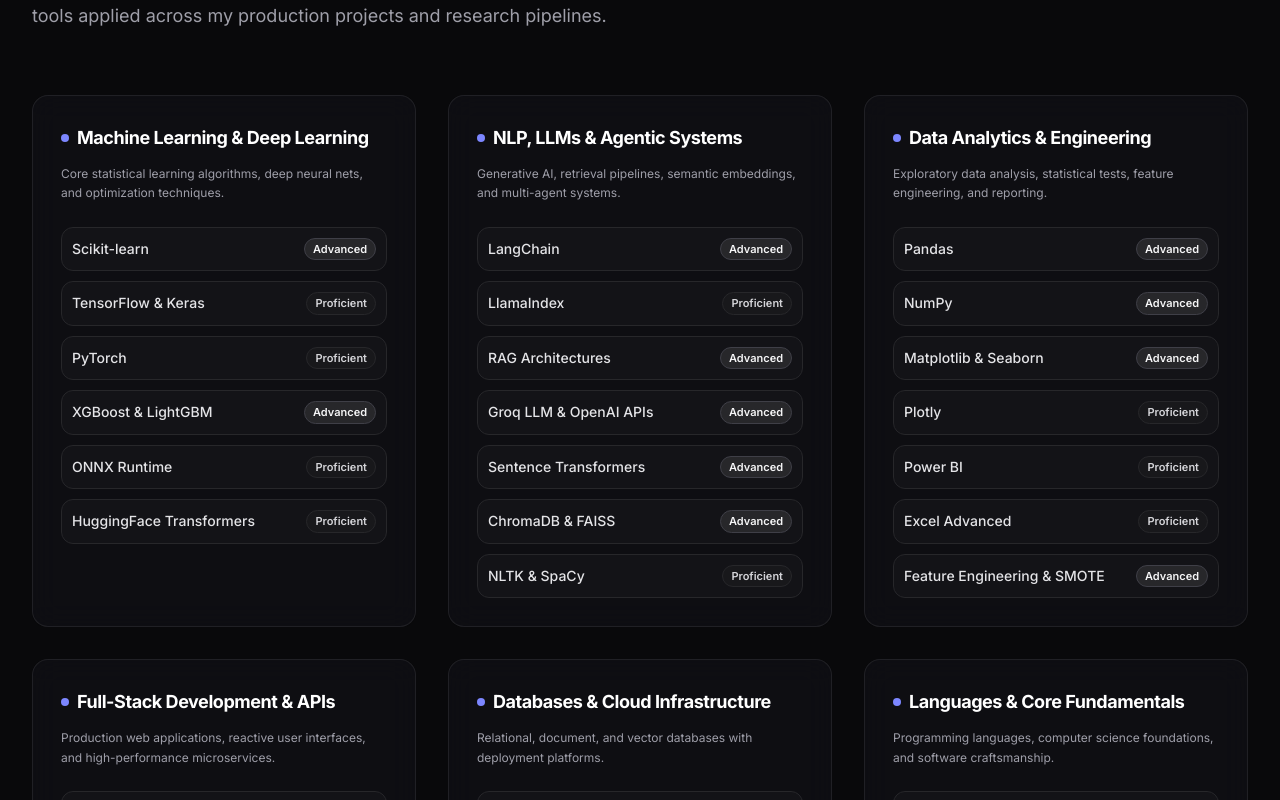
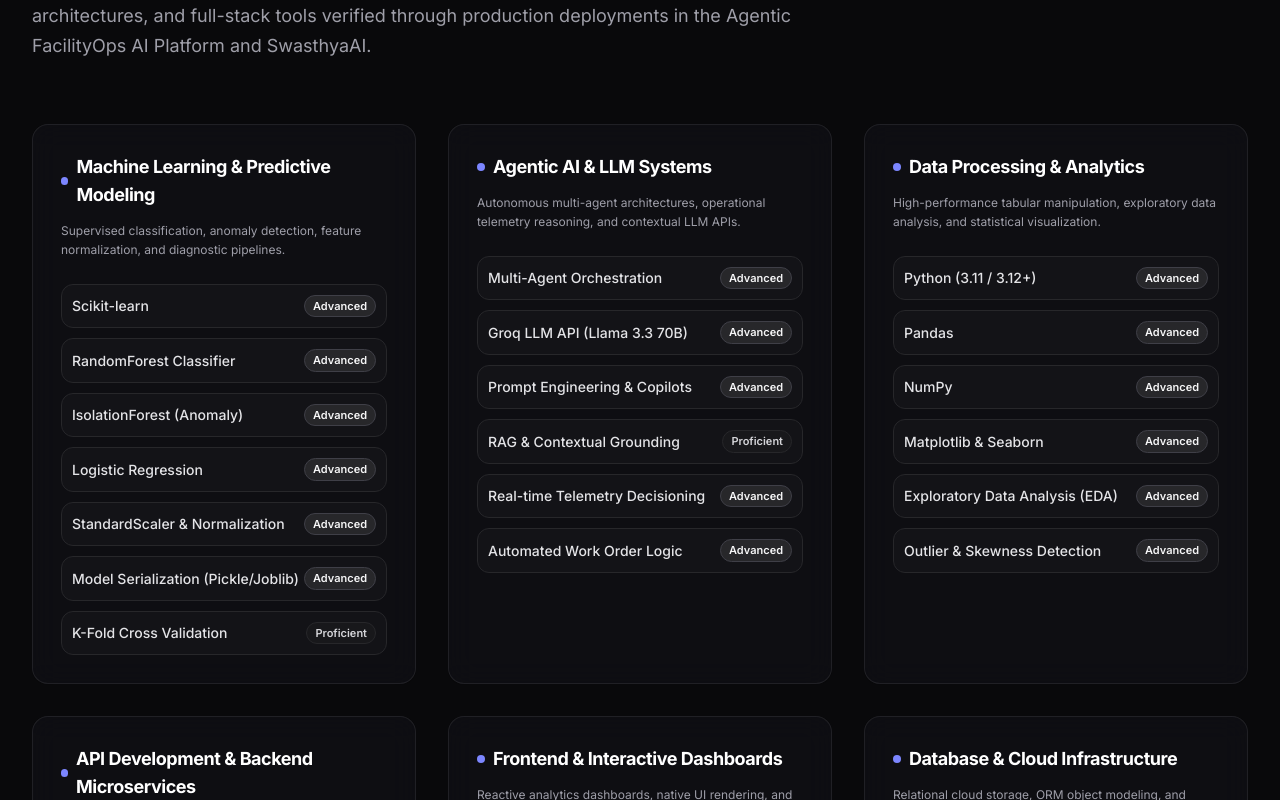
Before and after one commit to krbipin/bipin-portfolio, a Next.js app: page /skills in a window 1280 px wide. Shown: the part 280-1080 px from the top of the page. Built offline with nearby package versions, Linux system fonts and the light colour scheme.

Commit message:
feat: restructure hero section with name-first hierarchy and align technical skills to 2 flagship projects

```diff
--- a/src/app/page.tsx
+++ b/src/app/page.tsx
@@ -50,32 +50,34 @@ export default function HomePage() {
           </div>
         </div>
 
-        {/* Headline */}
-        <h1 className="text-4xl sm:text-6xl lg:text-7xl font-heading font-extrabold tracking-tight text-white max-w-4xl mx-auto leading-[1.1]">
-          Building Intelligent Systems With{" "}
-          <span className="gradient-text-primary">Agentic AI & ML</span>
+        {/* Headline: Name First */}
+        <h1 className="text-4xl sm:text-6xl lg:text-7xl font-heading font-extrabold tracking-tight text-white max-w-4xl mx-auto leading-[1.08]">
+          Bipin Kumar
         </h1>
 
-        {/* Subtitle / Role specialization */}
-        <p className="mt-6 text-base sm:text-xl text-zinc-300 max-w-2xl mx-auto leading-relaxed font-normal">
-          Hi, I&apos;m <strong className="text-white font-semibold">Bipin Kumar</strong>. I engineer
-          autonomous multi-agent platforms, scalable predictive machine learning pipelines, and
-          high-performance data-driven applications.
+        {/* Professional Role & Title */}
+        <p className="mt-3 text-xl sm:text-2xl font-heading font-semibold text-zinc-200 tracking-tight">
+          Data Science & AI/ML Engineer
         </p>
 
-        {/* Core domains badges */}
+        {/* Executive Professional Description */}
+        <p className="mt-5 text-base sm:text-lg text-zinc-400 max-w-2xl mx-auto leading-relaxed font-normal">
+          Engineering autonomous multi-agent intelligence platforms, scalable predictive machine learning pipelines, and production data-driven web applications. Specializing in bridging mathematical modeling with real-time operational cloud deployments.
+        </p>
+
+        {/* Core domains badges aligned to the 2 flagship platforms */}
         <div className="mt-6 flex flex-wrap items-center justify-center gap-2 max-w-xl mx-auto">
           <span className="px-3 py-1 rounded-lg bg-zinc-900 text-zinc-300 border border-zinc-800 text-xs font-medium">
-            Agentic AI & RAG
+            Agentic AI & Telemetry (8 Agents)
           </span>
           <span className="px-3 py-1 rounded-lg bg-zinc-900 text-zinc-300 border border-zinc-800 text-xs font-medium">
-            Data Analytics & Predictive ML
+            Predictive ML & Diagnostic Scoring
           </span>
           <span className="px-3 py-1 rounded-lg bg-zinc-900 text-zinc-300 border border-zinc-800 text-xs font-medium">
-            AI Integration & FastAPI
+            FastAPI & Next.js 16 Microservices
           </span>
           <span className="px-3 py-1 rounded-lg bg-zinc-900 text-zinc-300 border border-zinc-800 text-xs font-medium">
-            Jagannath University, Jaipur
+            Streamlit Healthcare Diagnostics
           </span>
         </div>
 
@@ -202,7 +204,7 @@ export default function HomePage() {
             Specialized Tech Stack
           </h2>
           <p className="text-zinc-400 text-sm sm:text-base mt-2">
-            Tooling tailored for rapid experimentation, robust ML modeling, and production-grade deployment.
+            Tooling verified through production deployments across the Agentic FacilityOps AI Platform and SwasthyaAI.
           </p>
         </div>
 
@@ -213,10 +215,10 @@ export default function HomePage() {
             </div>
             <h3 className="text-lg font-heading font-bold text-white mb-2">Agentic AI & LLMs</h3>
             <p className="text-xs text-zinc-400 mb-4 leading-relaxed">
-              Multi-agent orchestration, RAG architectures, and vector embeddings.
+              Multi-agent orchestration, Groq LLM API, and live sensor telemetry decisioning.
             </p>
             <div className="flex flex-wrap gap-1.5">
-              {["LangChain", "ChromaDB", "Groq LLM", "OpenAI API", "Sentence Transformers"].map((s, i) => (
+              {["Groq LLM (Llama 3.3)", "8-Agent Architecture", "Prompt Engineering", "RAG Grounding", "Telemetry Logic"].map((s, i) => (
                 <span key={i} className="text-xs px-2.5 py-1 rounded bg-zinc-900 text-zinc-300 border border-zinc-800">
                   {s}
                 </span>
@@ -230,10 +232,10 @@ export default function HomePage() {
             </div>
             <h3 className="text-lg font-heading font-bold text-white mb-2">Machine Learning</h3>
             <p className="text-xs text-zinc-400 mb-4 leading-relaxed">
-              Supervised/unsupervised algorithms, hyperparameter tuning, and XAI.
+              Supervised classification, anomaly detection, normalization, and evaluation metrics.
             </p>
             <div className="flex flex-wrap gap-1.5">
-              {["Scikit-learn", "XGBoost", "RandomForest", "SHAP", "SMOTE", "ONNX"].map((s, i) => (
+              {["Scikit-learn", "RandomForest", "IsolationForest", "StandardScaler", "Logistic Regression", "Pickle / Joblib"].map((s, i) => (
                 <span key={i} className="text-xs px-2.5 py-1 rounded bg-zinc-900 text-zinc-300 border border-zinc-800">
                   {s}
                 </span>
@@ -247,10 +249,10 @@ export default function HomePage() {
             </div>
             <h3 className="text-lg font-heading font-bold text-white mb-2">Data & Analytics</h3>
             <p className="text-xs text-zinc-400 mb-4 leading-relaxed">
-              EDA, statistical hypothesis testing, data wrangling, and BI dashboards.
+              Tabular data engineering, feature transformation, and diagnostic statistical plotting.
             </p>
             <div className="flex flex-wrap gap-1.5">
-              {["Pandas", "NumPy", "Matplotlib", "Seaborn", "Power BI", "SQL"].map((s, i) => (
+              {["Python 3.12+", "Pandas", "NumPy", "Matplotlib", "Seaborn", "Diagnostic EDA"].map((s, i) => (
                 <span key={i} className="text-xs px-2.5 py-1 rounded bg-zinc-900 text-zinc-300 border border-zinc-800">
                   {s}
                 </span>
@@ -264,10 +266,10 @@ export default function HomePage() {
             </div>
             <h3 className="text-lg font-heading font-bold text-white mb-2">Full-Stack & APIs</h3>
             <p className="text-xs text-zinc-400 mb-4 leading-relaxed">
-              High-throughput asynchronous APIs and responsive reactive client UIs.
+              High-throughput asynchronous APIs, relational cloud DBs, and reactive client UIs.
             </p>
             <div className="flex flex-wrap gap-1.5">
-              {["FastAPI", "Next.js", "React.js", "PostgreSQL", "MongoDB", "Streamlit"].map((s, i) => (
+              {["FastAPI", "Next.js 16", "React 19", "Streamlit", "PostgreSQL (Neon)", "Tailwind CSS"].map((s, i) => (
                 <span key={i} className="text-xs px-2.5 py-1 rounded bg-zinc-900 text-zinc-300 border border-zinc-800">
                   {s}
                 </span>
@@ -281,7 +283,7 @@ export default function HomePage() {
             href="/skills"
             className="inline-flex items-center gap-2 text-sm font-semibold text-zinc-200 hover:text-white px-5 py-2.5 rounded-xl bg-zinc-900 hover:bg-zinc-800 border border-zinc-750 hover:border-zinc-600 transition-all active:scale-[0.98]"
           >
-            <span>Explore All 30+ Skills & Tooling</span>
+            <span>Explore All 24+ Verified Technologies</span>
             <ArrowRight className="w-4 h-4 text-zinc-400" />
           </Link>
         </div>
--- a/src/app/skills/page.tsx
+++ b/src/app/skills/page.tsx
@@ -31,8 +31,8 @@ export default function SkillsPage() {
           Technical <span className="gradient-text-primary">Skills Matrix</span>
         </h1>
         <p className="mt-4 text-base sm:text-lg text-zinc-400 leading-relaxed">
-          A structured breakdown of languages, frameworks, AI agent libraries, and engineering tools
-          applied across my production projects and research pipelines.
+          A structured breakdown of languages, machine learning frameworks, AI agent architectures, and full-stack tools
+          verified through production deployments in the Agentic FacilityOps AI Platform and SwasthyaAI.
         </p>
       </div>
 
--- a/src/data/portfolio-data.ts
+++ b/src/data/portfolio-data.ts
@@ -71,9 +71,9 @@ export const PERSONAL_INFO = {
     { label: "Deployed Production Platforms", value: "2" },
     { label: "Verified Internships & Certifications", value: "4" },
     { label: "Inference Latency Reduction", value: "3x" },
-    { label: "Core Technical Skills", value: "30+" },
+    { label: "Core Verified Technologies", value: "24+" },
   ],
-  bio: `Data Science and AI/ML Engineer with hands-on experience building end-to-end machine learning pipelines, autonomous agentic platforms, and data-driven web products. Proficient in Python, Scikit-learn, TensorFlow, LangChain, FastAPI, and modern frontend architectures. Passionate about solving real-world challenges through intelligent, production-ready systems.`,
+  bio: `Data Science and AI/ML Engineer specialized in autonomous multi-agent operational platforms, predictive machine learning pipelines, and production web deployment. Engineered the Agentic FacilityOps AI Platform and SwasthyaAI: Diabetes Risk Predictor with Python, FastAPI, Scikit-learn, Next.js, and Streamlit.`,
 };
 
 export const PROJECTS: Project[] = [
@@ -244,78 +244,74 @@ export const EXPERIENCES: Experience[] = [
 
 export const SKILL_CATEGORIES: SkillCategory[] = [
   {
-    title: "Machine Learning & Deep Learning",
-    description: "Core statistical learning algorithms, deep neural nets, and optimization techniques.",
+    title: "Machine Learning & Predictive Modeling",
+    description: "Supervised classification, anomaly detection, feature normalization, and diagnostic pipelines.",
     skills: [
       { name: "Scikit-learn", level: "Advanced" },
-      { name: "TensorFlow & Keras", level: "Proficient" },
-      { name: "PyTorch", level: "Proficient" },
-      { name: "XGBoost & LightGBM", level: "Advanced" },
-      { name: "ONNX Runtime", level: "Proficient" },
-      { name: "HuggingFace Transformers", level: "Proficient" },
+      { name: "RandomForest Classifier", level: "Advanced" },
+      { name: "IsolationForest (Anomaly)", level: "Advanced" },
+      { name: "Logistic Regression", level: "Advanced" },
+      { name: "StandardScaler & Normalization", level: "Advanced" },
+      { name: "Model Serialization (Pickle/Joblib)", level: "Advanced" },
+      { name: "K-Fold Cross Validation", level: "Proficient" },
     ],
   },
   {
-    title: "NLP, LLMs & Agentic Systems",
-    description: "Generative AI, retrieval pipelines, semantic embeddings, and multi-agent systems.",
+    title: "Agentic AI & LLM Systems",
+    description: "Autonomous multi-agent architectures, operational telemetry reasoning, and contextual LLM APIs.",
     skills: [
-      { name: "LangChain", level: "Advanced" },
-      { name: "LlamaIndex", level: "Proficient" },
-      { name: "RAG Architectures", level: "Advanced" },
-      { name: "Groq LLM & OpenAI APIs", level: "Advanced" },
-      { name: "Sentence Transformers", level: "Advanced" },
-      { name: "ChromaDB & FAISS", level: "Advanced" },
-      { name: "NLTK & SpaCy", level: "Proficient" },
+      { name: "Multi-Agent Orchestration", level: "Advanced" },
+      { name: "Groq LLM API (Llama 3.3 70B)", level: "Advanced" },
+      { name: "Prompt Engineering & Copilots", level: "Advanced" },
+      { name: "RAG & Contextual Grounding", level: "Proficient" },
+      { name: "Real-time Telemetry Decisioning", level: "Advanced" },
+      { name: "Automated Work Order Logic", level: "Advanced" },
     ],
   },
   {
-    title: "Data Analytics & Engineering",
-    description: "Exploratory data analysis, statistical tests, feature engineering, and reporting.",
+    title: "Data Processing & Analytics",
+    description: "High-performance tabular manipulation, exploratory data analysis, and statistical visualization.",
     skills: [
+      { name: "Python (3.11 / 3.12+)", level: "Advanced" },
       { name: "Pandas", level: "Advanced" },
       { name: "NumPy", level: "Advanced" },
       { name: "Matplotlib & Seaborn", level: "Advanced" },
-      { name: "Plotly", level: "Proficient" },
-      { name: "Power BI", level: "Proficient" },
-      { name: "Excel Advanced", level: "Proficient" },
-      { name: "Feature Engineering & SMOTE", level: "Advanced" },
+      { name: "Exploratory Data Analysis (EDA)", level: "Advanced" },
+      { name: "Outlier & Skewness Detection", level: "Advanced" },
     ],
   },
   {
-    title: "Full-Stack Development & APIs",
-    description: "Production web applications, reactive user interfaces, and high-performance microservices.",
+    title: "API Development & Backend Microservices",
+    description: "High-throughput asynchronous web APIs, sensor streaming, and data validation schemas.",
     skills: [
       { name: "FastAPI", level: "Advanced" },
-      { name: "React.js", level: "Advanced" },
-      { name: "Next.js (App Router)", level: "Advanced" },
-      { name: "Node.js & Express.js", level: "Proficient" },
-      { name: "Tailwind CSS", level: "Advanced" },
+      { name: "Pydantic V2", level: "Advanced" },
+      { name: "AsyncIO & Python Async", level: "Advanced" },
       { name: "RESTful API Design", level: "Advanced" },
-      { name: "Streamlit", level: "Advanced" },
+      { name: "WebSockets & Streaming Feeds", level: "Proficient" },
+      { name: "CORS & Route Security", level: "Advanced" },
     ],
   },
   {
-    title: "Databases & Cloud Infrastructure",
-    description: "Relational, document, and vector databases with deployment platforms.",
+    title: "Frontend & Interactive Dashboards",
+    description: "Reactive analytics dashboards, native UI rendering, and accessible healthcare tools.",
     skills: [
-      { name: "PostgreSQL (Neon)", level: "Advanced" },
-      { name: "MongoDB & Atlas", level: "Proficient" },
-      { name: "SQL & SQLAlchemy 2", level: "Advanced" },
-      { name: "Docker (Basics)", level: "Familiar" },
-      { name: "Git & GitHub", level: "Advanced" },
-      { name: "Vercel & Render", level: "Advanced" },
+      { name: "Next.js 16 (App Router)", level: "Advanced" },
+      { name: "React 19 & TypeScript", level: "Advanced" },
+      { name: "Streamlit", level: "Advanced" },
+      { name: "Tailwind CSS", level: "Advanced" },
+      { name: "Recharts (Reactive Charting)", level: "Advanced" },
     ],
   },
   {
-    title: "Languages & Core Fundamentals",
-    description: "Programming languages, computer science foundations, and software craftsmanship.",
+    title: "Database & Cloud Infrastructure",
+    description: "Relational cloud storage, ORM object modeling, and serverless hosting environments.",
     skills: [
-      { name: "Python", level: "Advanced" },
-      { name: "SQL", level: "Advanced" },
-      { name: "JavaScript / TypeScript", level: "Proficient" },
-      { name: "R (Basics)", level: "Familiar" },
-      { name: "Data Structures & Algorithms", level: "Proficient" },
-      { name: "Object-Oriented Programming", level: "Advanced" },
+      { name: "PostgreSQL (Neon Cloud)", level: "Advanced" },
+      { name: "SQLAlchemy 2 & Psycopg3", level: "Advanced" },
+      { name: "Vercel Platform", level: "Advanced" },
+      { name: "Streamlit Community Cloud", level: "Advanced" },
+      { name: "Git & GitHub Version Control", level: "Advanced" },
     ],
   },
 ];
```
